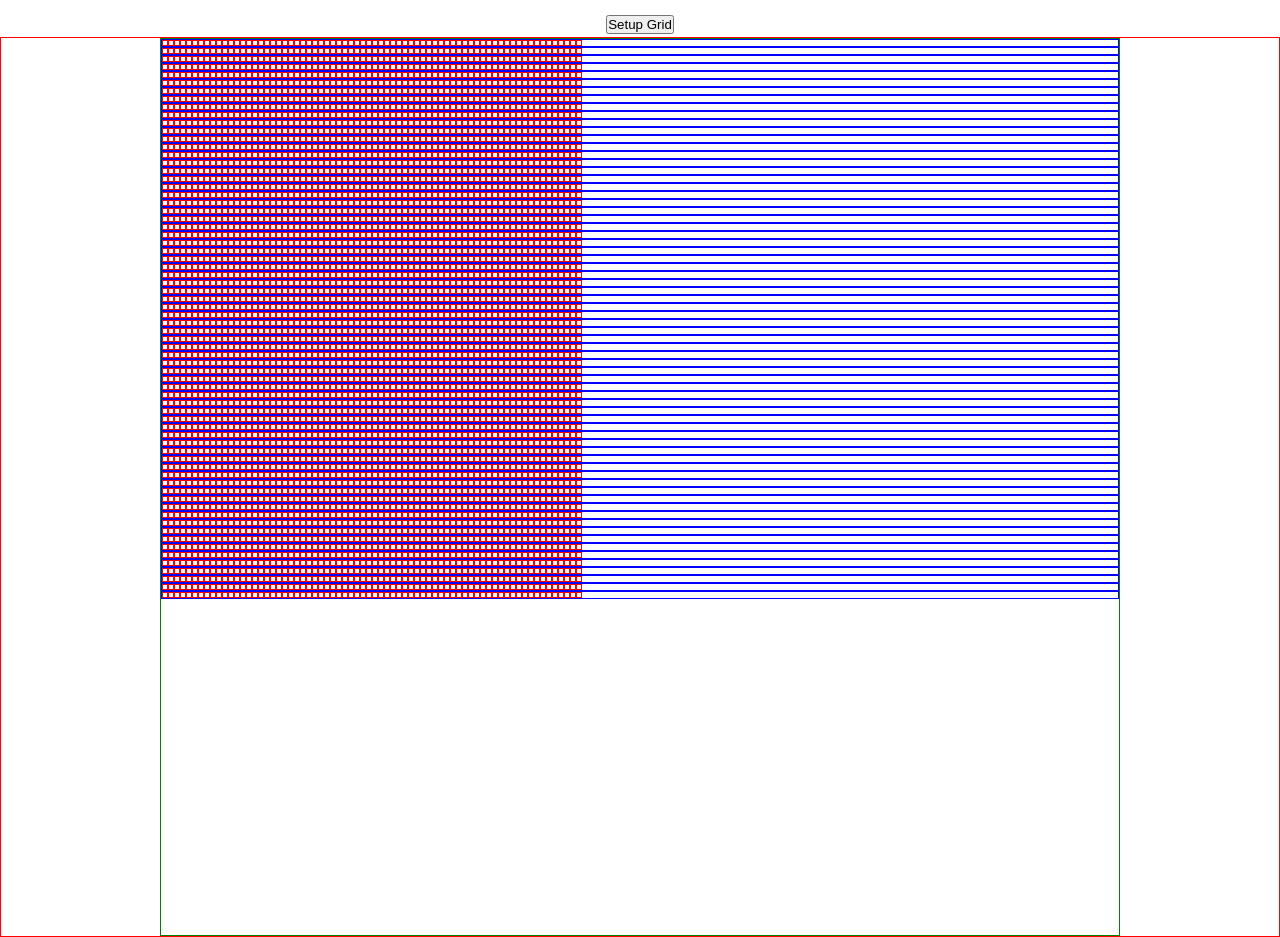
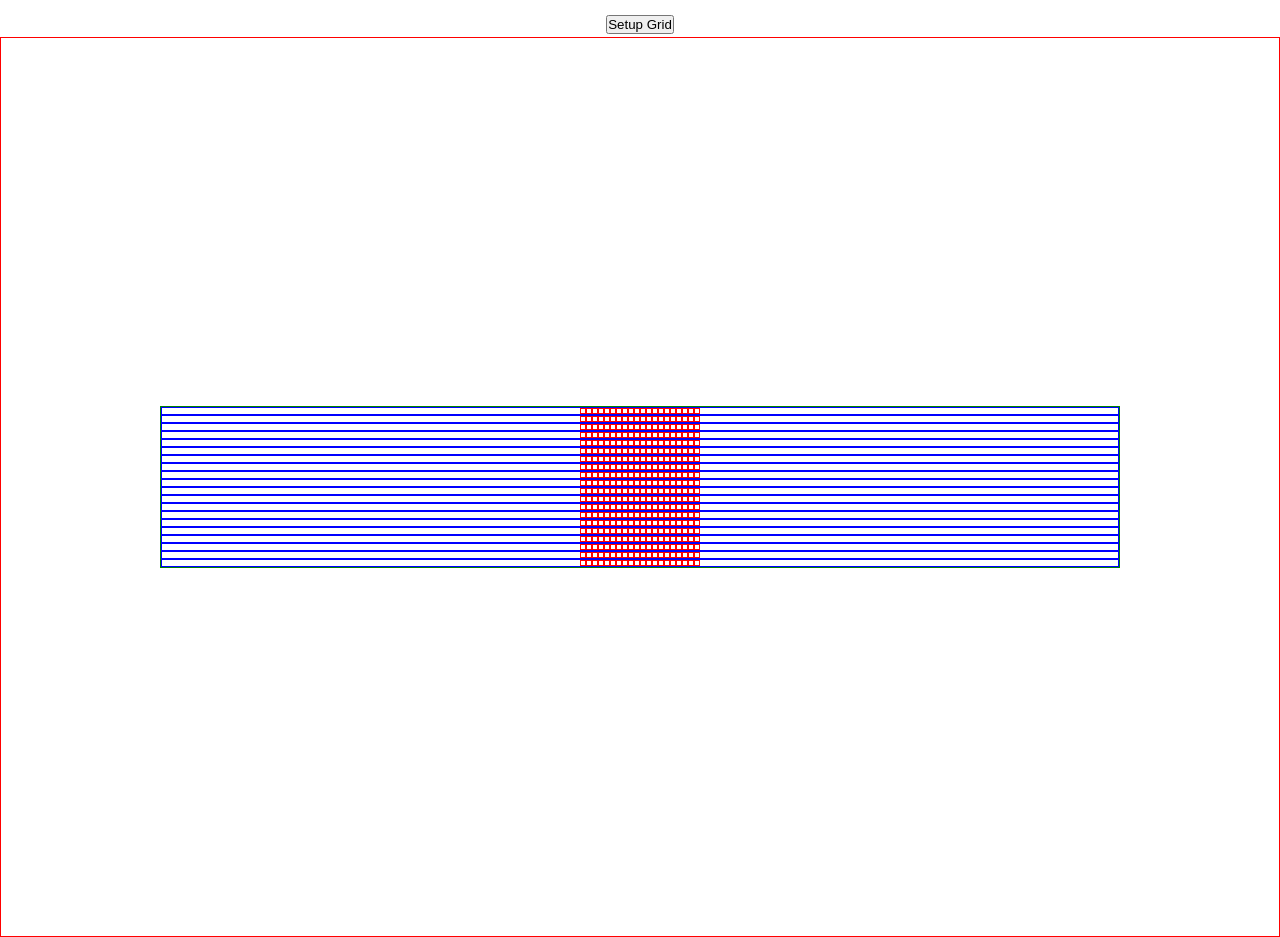
Before and after one commit to JosefPCT/etch-a-sketch, a plain HTML site: page index.html in a window 1280 px wide. Drawn offline with Linux system fonts and the light colour scheme.

Commit message:
style: align the content in the center

```diff
--- a/script.js
+++ b/script.js
@@ -1,7 +1,7 @@
 let init = 'Hello World';
 console.log(init);
 
-let numberOfSquares = 70;
+let numberOfSquares = 20;
 let container = document.querySelector(".inside");
 
 // for (let i = 0; i < numberOfSquares; i++){
--- a/style.css
+++ b/style.css
@@ -25,9 +25,10 @@ h1{
 .container{
     display: flex;
     border: 1px solid red;
-    width: 100%;
+    width: 100%; /* set to 100% to help center-align the content inside this container*/
     height: 900px;
-    justify-content: center;
+    justify-content: center; /* make the .inside container horizontally align*/
+    align-items: center; /*make the .inside container vertically align*/
 }
 
 /* created another container(.inside) to center content */
@@ -40,8 +41,10 @@ h1{
 
 /* class for row to divide by rows */
 .row {
-    display: flex;
-    width: 100%;
+    display: flex; /* make the content inside .row flex*/
+    /* width: 100%; */
+    justify-content: center; /* aligns the .squares div center*/
+
     border: 1px solid blue;
 }
 
```
